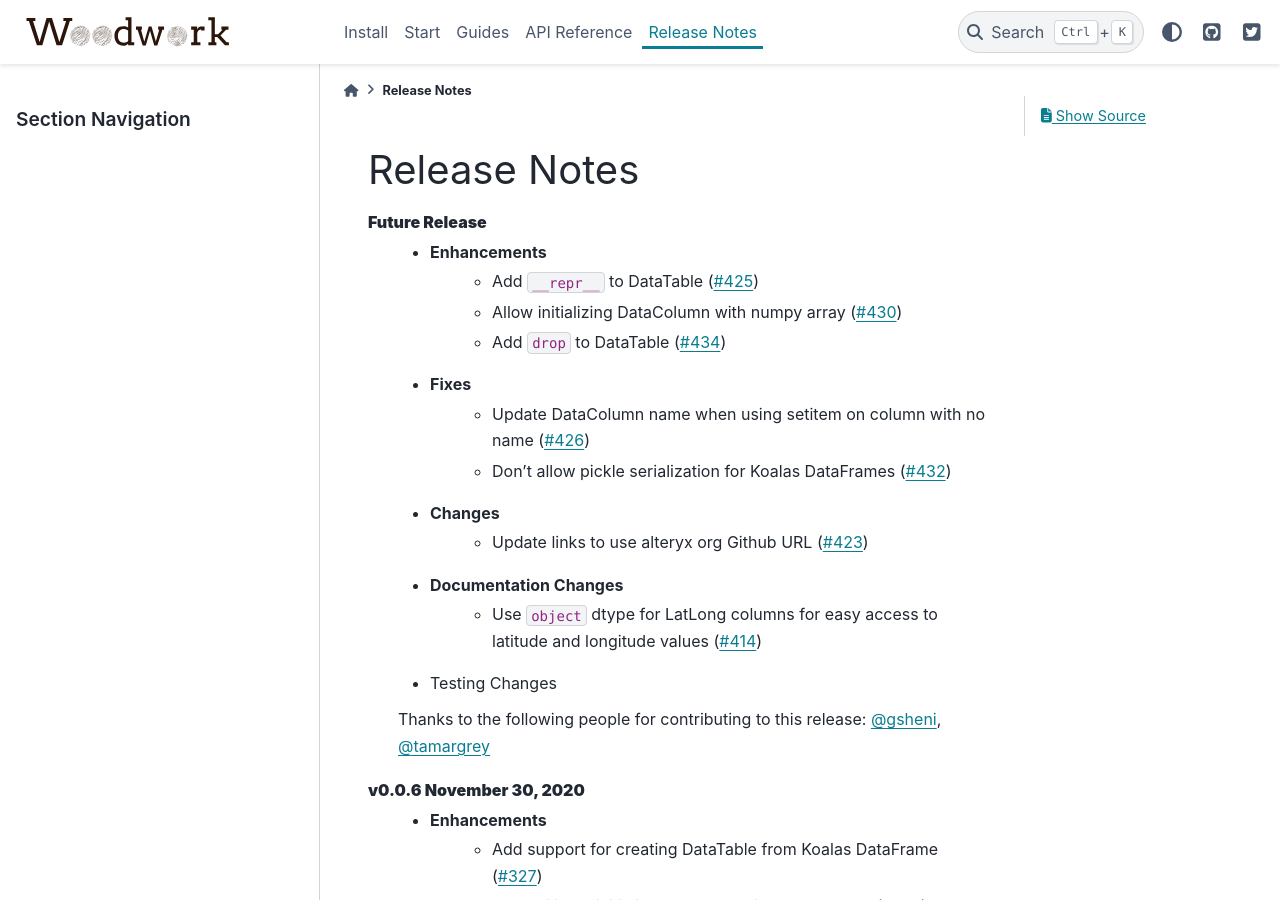
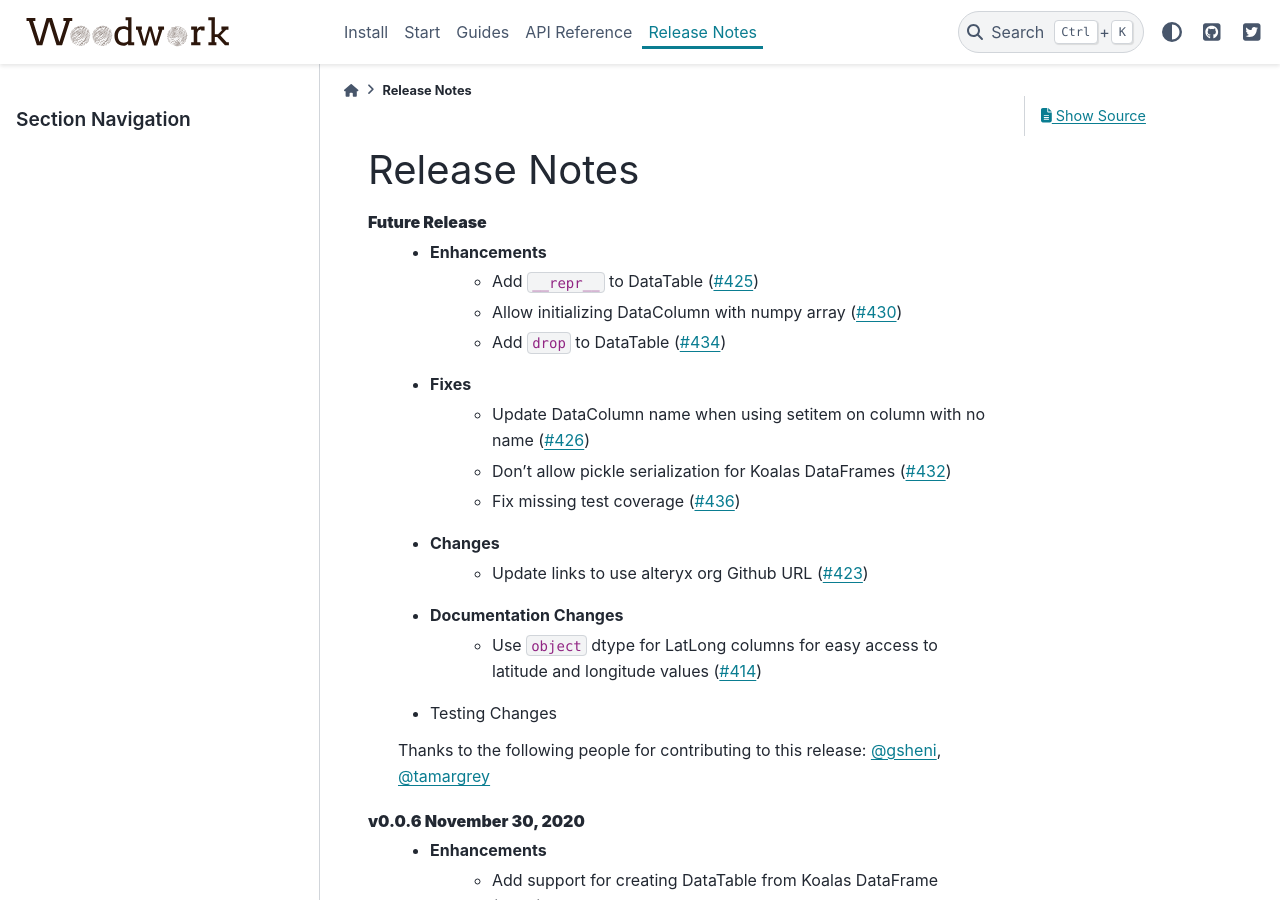
Before and after one commit to alteryx/woodwork, a Sphinx documentation site: the page built from docs/source/release_notes.rst, in a window 1280 px wide and 900 px high. Built offline with Sphinx 7.4.7 and the PyData theme 0.15.4, drawn with Linux system fonts in a browser that asks for light colours; comment, search, counter and statistics services are not loaded.

Commit message:
Add release note

```diff
--- a/docs/source/release_notes.rst
+++ b/docs/source/release_notes.rst
@@ -10,6 +10,7 @@ Release Notes
     * Fixes
         * Update DataColumn name when using setitem on column with no name (:pr:`426`)
         * Don't allow pickle serialization for Koalas DataFrames (:pr:`432`)
+        * Fix missing test coverage (:pr:`436`)
     * Changes
         * Update links to use alteryx org Github URL (:pr:`423`)
     * Documentation Changes
```
